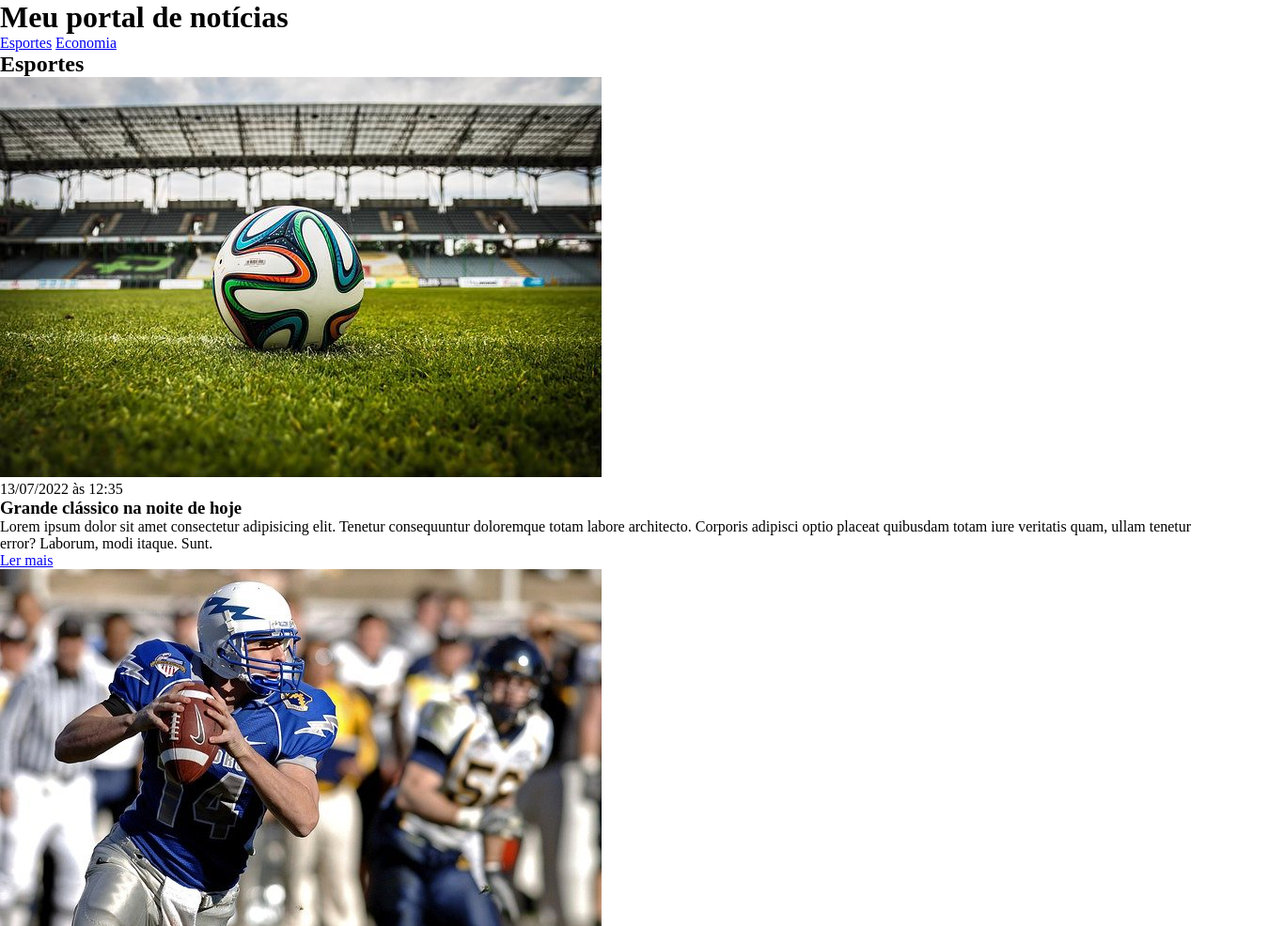
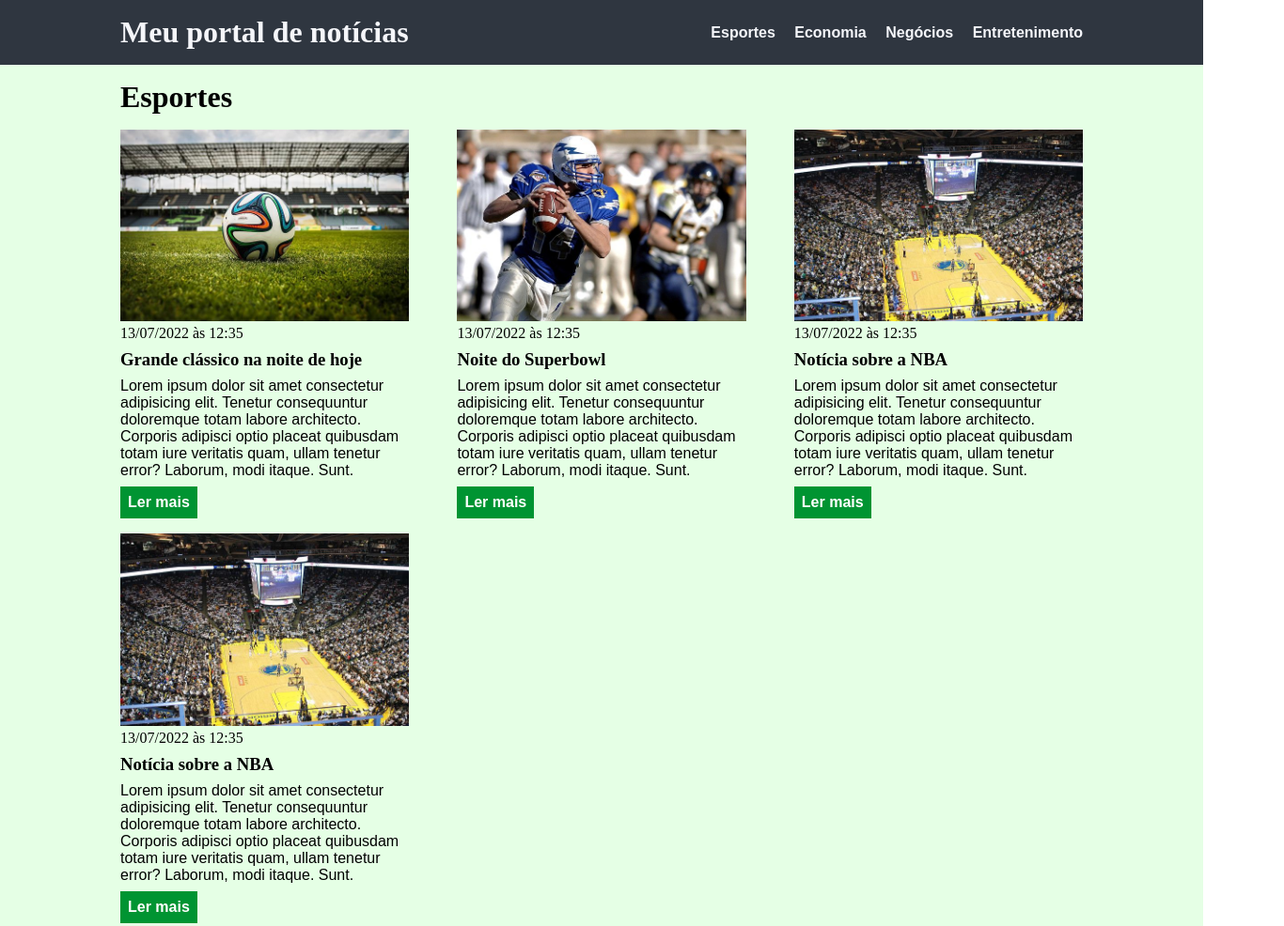
Before and after one commit to joaomalafaia/css_ebac, a plain HTML site: page index.html in a window 1280 px wide. Shown: the top 986 px of the page at 94% size, 1366 px wide, since content can reach past the window. Drawn offline with Linux system fonts and the light colour scheme.

Commit message:
atualizações feitas em aula

```diff
--- a/index.html
+++ b/index.html
@@ -17,14 +17,22 @@
                         <a href="#sports" title="Ir para a seção de esportes">Esportes</a>
                     </li>
                     <li>
-                        <a href="#economy" title="Ir para a seção de notícias">Economia</a>
+                        <a href="#economy" title="Ir para a seção de economia">Economia</a>
+                    </li>
+                    <li>
+                        <a href="#business" title="Ir para a seção de negócios">Negócios</a>
+                    </li>
+                    <li>
+                        <a href="#entertainment" title="Ir para a seção de entretenimento">Entretenimento</a>
                     </li>
                 </ul>
             </nav>
         </div>
     </header>
-    <section>
+    <section id="sports">
+        <div class="container">
             <h2>Esportes</h2>
+            <div class="articles">
                 <article>
                     <img src="./imagens/futebol.jpg" alt="Bola de futebol no gramado" />
                     <header>
@@ -69,9 +77,13 @@
                     </p>
                     <a href="#" title="Leia a notícia completa">Ler mais</a>
                 </article>
+            </div>
+        </div>
     </section>
-    <section>
+    <section id="economy">
+        <div class="container">
             <h2>Economia</h2>
+            <div class="articles">
                 <article>
                     <img src="./imagens/dolares.jpg" alt="Muitos dólares" />
                     <header>
@@ -105,6 +117,8 @@
                     </p>
                     <a href="#" title="Leia a notícia completa">Ler mais</a>
                 </article>
+            </div>
+        </div>
     </section>
 </body>
 </html>
--- a/main.css
+++ b/main.css
@@ -4,11 +4,104 @@
     padding: 0;
 }
 
+body > header {
+    background-color: #2f3640;
+    padding: 16px 0;
+    color: #f5f6fa;
+
+}
+
+header .container {
+    display: flex;
+    align-items: center;
+    justify-content: space-between;
+}
+
 header li {
     display: inline;
+    font-family: Arial, Helvetica, sans-serif;
+    font-weight: bold;
+    margin-left: 16px;
+}
+
+header li a {
+    color: #f5f6fa;
+    text-decoration: none;
 }
 
 .container {
-    width: 1366px;
+    width: 1024px;
     margin: 0 auto;
 }
+
+.articles {
+    display: flex;
+    flex-wrap: wrap;
+    justify-content: space-between;
+}
+
+.articles article img {
+    /*height: 180px;*/
+    width: 100%;
+}
+
+.articles article {
+    width: 30%;
+}
+
+section {
+    padding: 16px 0;
+}
+
+section h2,
+.articles article  {
+    margin-bottom: 16px;
+}
+
+.articles article h3 {
+    margin-top: 8px;
+    margin-bottom: 8px;
+}
+
+.articles article a {
+    background-color: blue;
+    color: white;
+    padding: 8px;
+    display: inline-block;
+    text-decoration: none;
+    font-weight: bold;
+    margin-top: 8px;
+}
+
+.articles article a:hover {
+    text-decoration: underline;
+}
+
+.articles article p,
+.articles article a {
+    font-family: Arial, Helvetica, sans-serif;
+}
+
+.articles article h3 {
+    font: 24px;
+}
+
+section h2 {
+    font-size: 32px;
+}
+
+#sports {
+    background-color: rgba(0, 255, 0, 0.1);
+}
+
+#sports .articles article a {
+    background-color: #009432;
+}
+
+#economy {
+    background-color: #fffca7;
+}
+
+#economy .articles article a {
+    background-color: #ff9f1a;
+}
```
Lines whose indentation alone changed are shown as unchanged.
